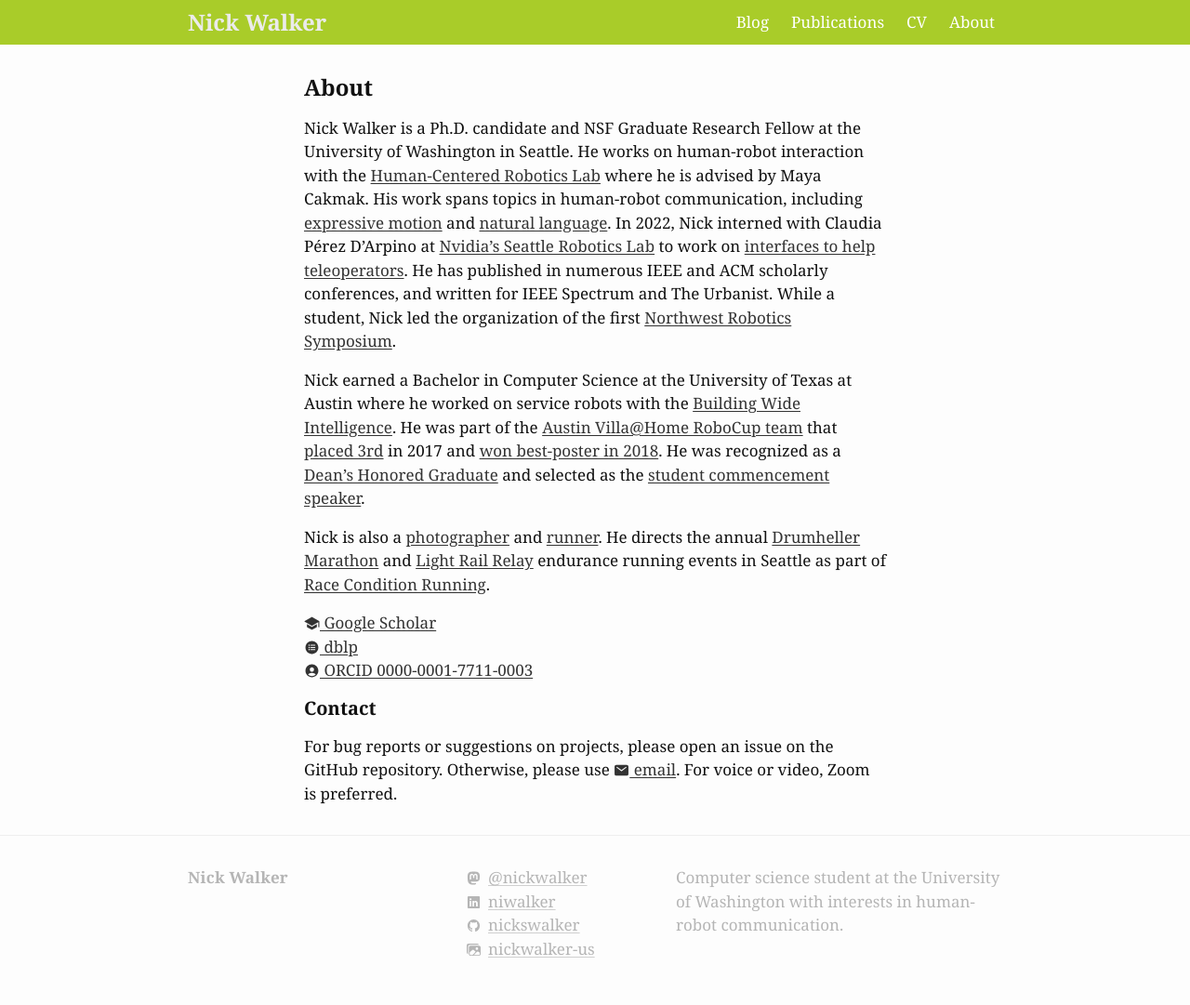
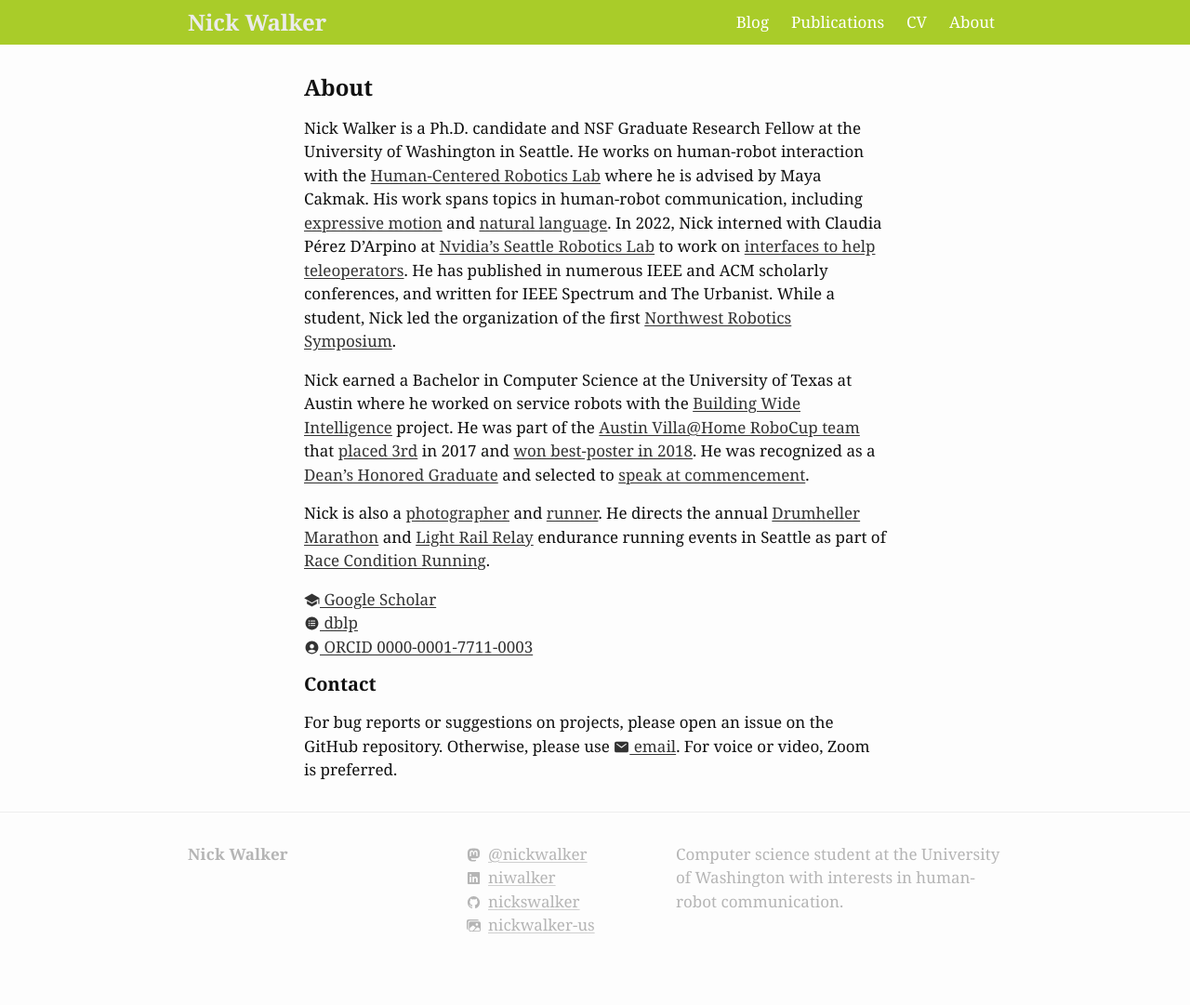
Before and after one commit to nickswalker/nickwalker.us, a Jekyll site: the page built from pages/about.md, in a window 1280 px wide. Shown: the whole page at 93% size. Built offline with Jekyll 4.4.1, drawn with Linux system fonts in a browser that asks for light colours; nearby versions of some CDN libraries; some web fonts are replaced; a script that is not in the unit is left out; comment, search, counter and statistics services are not loaded; after the commit the page ends 1056 px from its top, so only the background shows below that.

```diff
--- a/_sass/research-portfolio/_home.scss
+++ b/_sass/research-portfolio/_home.scss
@@ -1,21 +1,13 @@
 /**
  * Bio
  */
-.bio p {
-  display: inline;
-  @include media-query($on-laptop) {
-    display: inline-block;
-    max-width: 600px;
-  }
-}
+
 .avatar {
   vertical-align: top;
   width: 150px;
   border-radius: 75px;
   display: inline-block;
   margin-right: 0.5rem;
-  box-sizing: padding-box;
-  float: left;
   shape-outside: border-box;
   shape-margin: 0.5rem;
 
--- a/pages/about.md
+++ b/pages/about.md
@@ -12,7 +12,7 @@ Nick Walker is a Ph.D. candidate and NSF Graduate Research Fellow at the Univers
    [expressive motion]({% details_link walker2021attributions %}) and [natural language]({% details_link wang2024doing %}). In 2022, Nick interned with Claudia Pérez D'Arpino at [Nvidia's Seattle Robotics Lab](https://research.nvidia.com/labs/srl/) to work on [interfaces to help teleoperators]({% details_link walker2024explicit %}). He has published in numerous IEEE and ACM scholarly conferences, and written for IEEE Spectrum and The Urbanist. While a student, Nick led the organization of the first [Northwest Robotics Symposium](https://nwrsymposium.github.io).
 
 Nick earned a Bachelor in Computer Science at the University of Texas at Austin where he worked on service robots with the
-[Building Wide Intelligence](http://www.cs.utexas.edu/~larg/bwi_web/){: data-goatcounter-click="ext-bwi"}. He was part of the [Austin Villa@Home RoboCup team](https://www.cs.utexas.edu/~AustinVilla/) that [placed 3rd]({% post_url 2017-08-28-robocup-2017-success %}) in 2017 and [won best-poster in 2018]({% post_url 2018-06-21-dspl-best-poster-award %}). He was recognized as a [Dean's Honored Graduate]({% post_url 2018-3-27-deans-honored-graduate %}) and selected as the [student commencement speaker]({% post_url 2018-5-19-commencement-address %}).
+[Building Wide Intelligence](http://www.cs.utexas.edu/~larg/bwi_web/){: data-goatcounter-click="ext-bwi"} project. He was part of the [Austin Villa@Home RoboCup team](https://www.cs.utexas.edu/~AustinVilla/) that [placed 3rd]({% post_url 2017-08-28-robocup-2017-success %}) in 2017 and [won best-poster in 2018]({% post_url 2018-06-21-dspl-best-poster-award %}). He was recognized as a [Dean's Honored Graduate]({% post_url 2018-3-27-deans-honored-graduate %}) and selected to [speak at commencement]({% post_url 2018-5-19-commencement-address %}).
 
 Nick is also a [photographer](https://flickr.com/photos/nickwalker-us){: data-goatcounter-click="ext-flickr.com-bio"} and
     [runner](https://www.strava.com/athletes/35387878){: data-goatcounter-click="ext-strava.com"}. He directs the annual [Drumheller Marathon](https://drumhellermarathon.com) and [Light Rail Relay](https://lightrailrelay.com) endurance running events in Seattle as part of [Race Condition Running](https://raceconditionrunning.com).
@@ -23,7 +23,7 @@ Nick is also a [photographer](https://flickr.com/photos/nickwalker-us){: data-go
 
 ## Contact
 
-For bug reports or suggestions on projects, please open an issue on the GitHub repository. Otherwise, please use <a href="mailto:{{site.email}}"><ion-icon name="mail"></ion-icon> email</a>. For voice or video, Zoom is preferred.
+For bug reports or suggestions on projects, please open an issue on the GitHub repository. Otherwise, please use [<ion-icon name="mail"></ion-icon> email](mailto:{{site.email}}). For voice or video, Zoom is preferred.
 
 
 <script type="application/ld+json">
```
Also changed, not shown: pages/index.md (+17 -12 lines).
